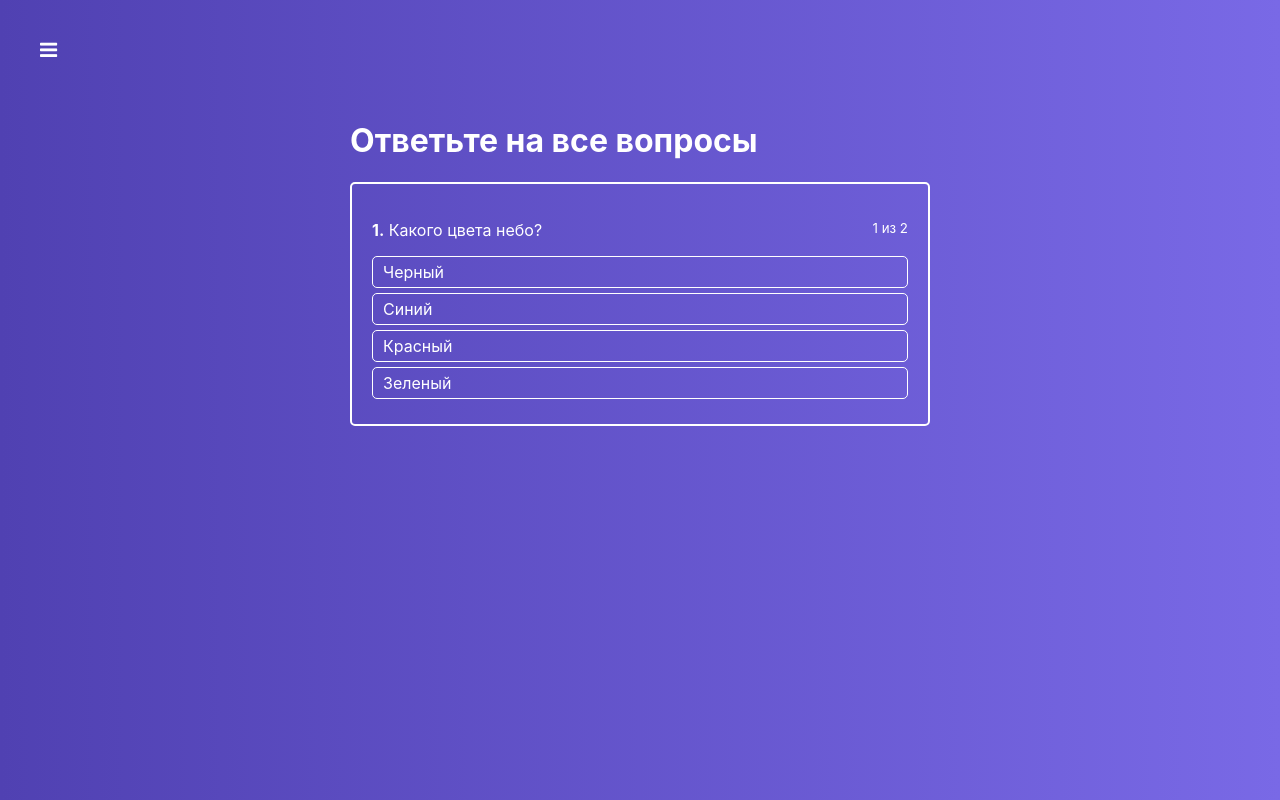
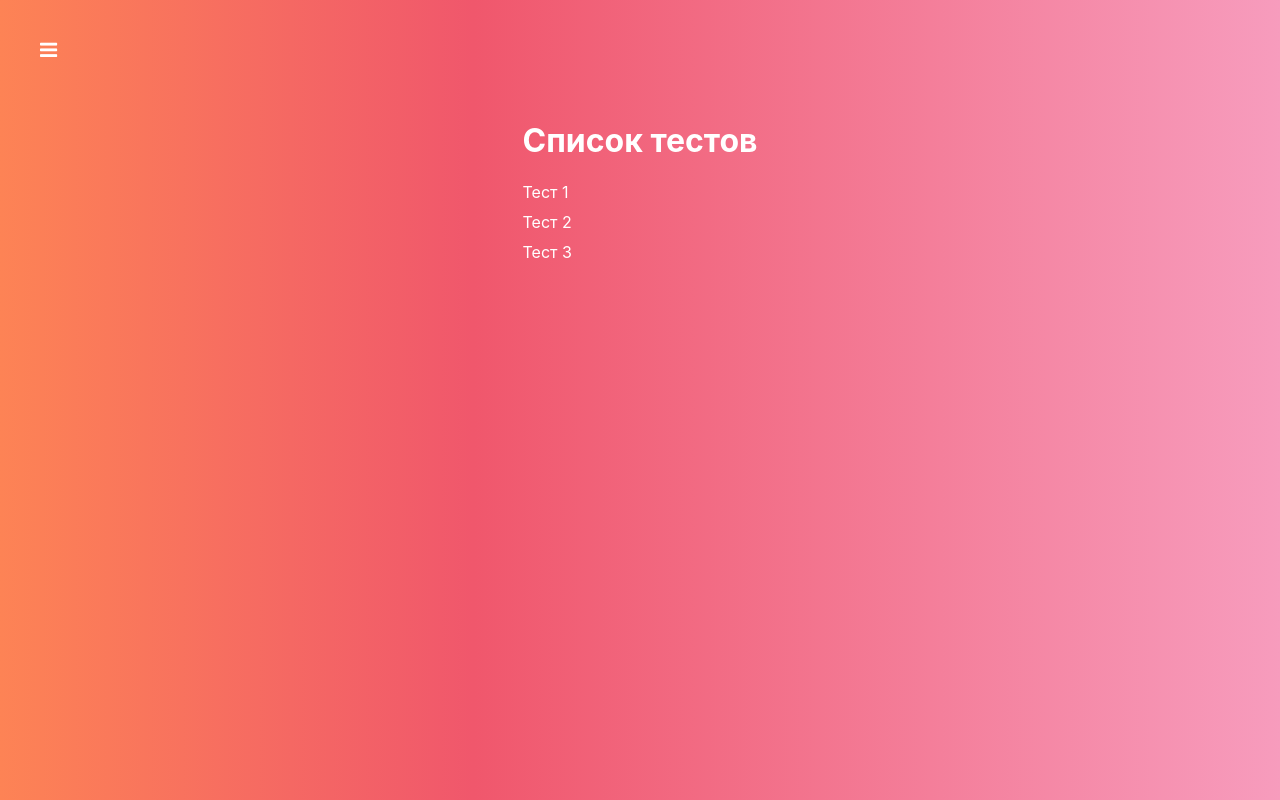
Before and after one commit to tsipherov/quiz, a React (Create React App) app: page / in a window 1280 px wide. Built offline with nearby package versions, Linux system fonts and the light colour scheme.

Commit message:
added routing

```diff
--- a/src/App.js
+++ b/src/App.js
@@ -1,11 +1,20 @@
 import "./App.scss";
 import Layout from "./hoc/Layout/Layout";
-import Quiz from './containers/Quiz/Quiz'
+import { Route, Switch } from "react-router-dom";
+import Quiz from "./containers/Quiz/Quiz";
+import QuizList from "./containers/QuizList/QuizList";
+import Auth from "./containers/Auth/Auth";
+import QuizCreator from "./containers/QuizCreator/QuizCreator";
 
 function App() {
   return (
     <Layout>
-      <Quiz />
+      <Switch>
+        <Route path="/auth" component={Auth} />
+        <Route path="/quiz-creator" component={QuizCreator} />
+        <Route path="/quiz/:id" component={Quiz} />
+        <Route path="/" component={QuizList} />
+      </Switch>
     </Layout>
   );
 }
--- a/src/components/FinishedQuiz/FinishedQuiz.js
+++ b/src/components/FinishedQuiz/FinishedQuiz.js
@@ -1,48 +1,51 @@
-import React from 'react'
-import classes from './FinishedQuiz.module.scss'
-import Button from '../UI/Button/Button'
+import React from "react";
+import classes from "./FinishedQuiz.module.scss";
+import Button from "../UI/Button/Button";
+import { Link } from "react-router-dom";
 
-const FinishedQuiz = props => {
+const FinishedQuiz = (props) => {
   const successCount = Object.keys(props.results).reduce((total, key) => {
-    if (props.results[key] === 'success') {
-      total++
+    if (props.results[key] === "success") {
+      total++;
     }
 
-    return total
-  }, 0)
-
+    return total;
+  }, 0);
 
   return (
     <div className={classes.FinishedQuiz}>
       <ul>
-        { props.quiz.map((quizItem, index) => {
+        {props.quiz.map((quizItem, index) => {
           const cls = [
-            'fa',
-            props.results[quizItem.id] === 'error' ? 'fa-times' : 'fa-check',
-            classes[props.results[quizItem.id]]
-          ]
+            "fa",
+            props.results[quizItem.id] === "error" ? "fa-times" : "fa-check",
+            classes[props.results[quizItem.id]],
+          ];
 
           return (
-            <li
-              key={index}
-            >
+            <li key={index}>
               <strong>{index + 1}</strong>.&nbsp;
               {quizItem.question}
-              <i className={cls.join(' ')} />
+              <i className={cls.join(" ")} />
             </li>
-          )
-
-        }) }
+          );
+        })}
       </ul>
 
-      <p>Правильно {successCount} из {props.quiz.length}</p>
+      <p>
+        Правильно {successCount} из {props.quiz.length}
+      </p>
 
       <div>
-        <Button onClick={props.onRetry} type="primary">Повторить</Button>
-        <Button type="success">Перейти в список тестов</Button>
+        <Button onClick={props.onRetry} type="primary">
+          Повторить
+        </Button>
+        <Link to="/">
+          <Button type="success">Перейти в список тестов</Button>
+        </Link>
       </div>
     </div>
-  )
-}
+  );
+};
 
-export default FinishedQuiz
+export default FinishedQuiz;
--- a/src/components/Navigation/Drawer/Drawer.js
+++ b/src/components/Navigation/Drawer/Drawer.js
@@ -1,41 +1,52 @@
-import React, {Component} from 'react'
-import classes from './Drawer.module.scss'
-import Backdrop from '../../UI/Backdrop/Backdrop'
+import React, { Component } from "react";
+import classes from "./Drawer.module.scss";
+import { NavLink } from "react-router-dom";
+import Backdrop from "../../UI/Backdrop/Backdrop";
 
 const links = [
-  1, 2, 3
-]
+  { to: "/", label: "Список", exact: true },
+  { to: "/auth", label: "Авторизация", exact: false },
+  { to: "/quiz-creator", label: "Создать тест", exact: false },
+];
 
 class Drawer extends Component {
+  clickHandler = () => {
+    this.props.onClose();
+  };
 
   renderLinks() {
     return links.map((link, index) => {
       return (
         <li key={index}>
-          <a>Link {link}</a>
+          <NavLink
+            to={link.to}
+            exact={link.exact}
+            activeClassName={classes.active}
+            onClick={this.clickHandler}
+          >
+            {link.label}
+          </NavLink>
         </li>
-      )
-    })
+      );
+    });
   }
 
   render() {
-    const cls = [classes.Drawer]
+    const cls = [classes.Drawer];
 
     if (!this.props.isOpen) {
-      cls.push(classes.close)
+      cls.push(classes.close);
     }
 
     return (
       <React.Fragment>
-        <nav className={cls.join(' ')}>
-          <ul>
-            { this.renderLinks() }
-          </ul>
+        <nav className={cls.join(" ")}>
+          <ul>{this.renderLinks()}</ul>
         </nav>
-        { this.props.isOpen ? <Backdrop onClick={this.props.onClose} /> : null }
+        {this.props.isOpen ? <Backdrop onClick={this.props.onClose} /> : null}
       </React.Fragment>
-    )
+    );
   }
 }
 
-export default Drawer
+export default Drawer;
--- /dev/null
+++ b/src/containers/Auth/Auth.js
@@ -0,0 +1,11 @@
+import React, {Component} from 'react'
+
+export default class Auth extends Component {
+  render() {
+    return (
+      <div>
+        <h1>Auth</h1>
+      </div>
+    )
+  }
+}
--- a/src/containers/Quiz/Quiz.js
+++ b/src/containers/Quiz/Quiz.js
@@ -1,7 +1,7 @@
-import React, {Component} from 'react'
-import classes from './Quiz.module.scss'
-import ActiveQuiz from '../../components/ActiveQuiz/ActiveQuiz'
-import FinishedQuiz from '../../components/FinishedQuiz/FinishedQuiz'
+import React, { Component } from "react";
+import classes from "./Quiz.module.scss";
+import ActiveQuiz from "../../components/ActiveQuiz/ActiveQuiz";
+import FinishedQuiz from "../../components/FinishedQuiz/FinishedQuiz";
 
 class Quiz extends Component {
   state = {
@@ -11,75 +11,75 @@
     answerState: null, // { [id]: 'success' 'error' }
     quiz: [
       {
-        question: 'Какого цвета небо?',
+        question: "Какого цвета небо?",
         rightAnswerId: 2,
         id: 1,
         answers: [
-          {text: 'Черный', id: 1},
-          {text: 'Синий', id: 2},
-          {text: 'Красный', id: 3},
-          {text: 'Зеленый', id: 4}
-        ]
+          { text: "Черный", id: 1 },
+          { text: "Синий", id: 2 },
+          { text: "Красный", id: 3 },
+          { text: "Зеленый", id: 4 },
+        ],
       },
       {
-        question: 'В каком году основали Санкт-Петербург?',
+        question: "В каком году основали Санкт-Петербург?",
         rightAnswerId: 3,
         id: 2,
         answers: [
-          {text: '1700', id: 1},
-          {text: '1702', id: 2},
-          {text: '1703', id: 3},
-          {text: '1803', id: 4}
-        ]
-      }
-    ]
-  }
+          { text: "1700", id: 1 },
+          { text: "1702", id: 2 },
+          { text: "1703", id: 3 },
+          { text: "1803", id: 4 },
+        ],
+      },
+    ],
+  };
 
-  onAnswerClickHandler = answerId => {
+  onAnswerClickHandler = (answerId) => {
     if (this.state.answerState) {
-      const key = Object.keys(this.state.answerState)[0]
-      if (this.state.answerState[key] === 'success') {
-        return
+      const key = Object.keys(this.state.answerState)[0];
+      if (this.state.answerState[key] === "success") {
+        return;
       }
     }
 
-    const question = this.state.quiz[this.state.activeQuestion]
-    const results = this.state.results
+    const question = this.state.quiz[this.state.activeQuestion];
+    const results = this.state.results;
 
     if (question.rightAnswerId === answerId) {
       if (!results[question.id]) {
-        results[question.id] = 'success'
+        results[question.id] = "success";
       }
 
       this.setState({
-        answerState: {[answerId]: 'success'},
-        results
-      })
+        answerState: { [answerId]: "success" },
+        results,
+      });
 
       const timeout = window.setTimeout(() => {
         if (this.isQuizFinished()) {
           this.setState({
-            isFinished: true
-          })
+            isFinished: true,
+          });
         } else {
           this.setState({
             activeQuestion: this.state.activeQuestion + 1,
-            answerState: null
-          })
+            answerState: null,
+          });
         }
-        window.clearTimeout(timeout)
-      }, 1000)
+        window.clearTimeout(timeout);
+      }, 1000);
     } else {
-      results[question.id] = 'error'
+      results[question.id] = "error";
       this.setState({
-        answerState: {[answerId]: 'error'},
-        results
-      })
+        answerState: { [answerId]: "error" },
+        results,
+      });
     }
-  }
+  };
 
   isQuizFinished() {
-    return this.state.activeQuestion + 1 === this.state.quiz.length
+    return this.state.activeQuestion + 1 === this.state.quiz.length;
   }
 
   retryHandler = () => {
@@ -87,8 +87,12 @@
       activeQuestion: 0,
       answerState: null,
       isFinished: false,
-      results: {}
-    })
+      results: {},
+    });
+  };
+
+  componentDidMount() {
+    console.log("Quiz ID = ", this.props.match.params.id);
   }
 
   render() {
@@ -97,14 +101,14 @@
         <div className={classes.QuizWrapper}>
           <h1>Ответьте на все вопросы</h1>
 
-          {
-            this.state.isFinished
-             ? <FinishedQuiz
+          {this.state.isFinished ? (
+            <FinishedQuiz
               results={this.state.results}
               quiz={this.state.quiz}
               onRetry={this.retryHandler}
             />
-             : <ActiveQuiz
+          ) : (
+            <ActiveQuiz
               answers={this.state.quiz[this.state.activeQuestion].answers}
               question={this.state.quiz[this.state.activeQuestion].question}
               onAnswerClick={this.onAnswerClickHandler}
@@ -112,12 +116,11 @@
               answerNumber={this.state.activeQuestion + 1}
               state={this.state.answerState}
             />
-          }
+          )}
         </div>
       </div>
-    )
+    );
   }
 }
 
-
-export default Quiz
+export default Quiz;
--- /dev/null
+++ b/src/containers/QuizCreator/QuizCreator.js
@@ -0,0 +1,11 @@
+import React, {Component} from 'react'
+
+export default class QuizCreator extends Component {
+  render() {
+    return (
+      <div>
+        <h1>Quiz Creator</h1>
+      </div>
+    )
+  }
+}
--- /dev/null
+++ b/src/containers/QuizList/QuizList.js
@@ -0,0 +1,27 @@
+import React, { Component } from "react";
+import classes from "./QuizList.module.scss";
+import { NavLink } from "react-router-dom";
+
+export default class QuizList extends Component {
+  renderQuizes() {
+    return [1, 2, 3].map((quiz, index) => {
+      return (
+        <li key={index}>
+          <NavLink to={"/quiz/" + quiz}>Тест {quiz}</NavLink>
+        </li>
+      );
+    });
+  }
+
+  render() {
+    return (
+      <div className={classes.QuizList}>
+        <div>
+          <h1>Список тестов</h1>
+
+          <ul>{this.renderQuizes()}</ul>
+        </div>
+      </div>
+    );
+  }
+}
--- /dev/null
+++ b/src/containers/QuizList/QuizList.module.scss
@@ -0,0 +1,31 @@
+.QuizList {
+  display: flex;
+  justify-content: center;
+  padding-top: 100px;
+  flex-grow: 1;
+  width: 100%;
+  background: linear-gradient(90deg, #fd8355 0%, #f0576c 37%, #f79cbd 100%);
+}
+
+.QuizList h1 {
+  color: #fff;
+}
+
+.QuizList ul {
+  list-style: none;
+  margin: 0;
+  padding: 0;
+}
+
+.QuizList li {
+  margin-bottom: 10px;
+}
+
+.QuizList li a {
+  text-decoration: none;
+  color: #fff;
+}
+
+.QuizList li a:hover {
+  color: #363f54;
+}
--- a/src/index.js
+++ b/src/index.js
@@ -2,10 +2,11 @@
 import ReactDOM from "react-dom";
 import "./index.scss";
 import App from "./App";
+import { BrowserRouter } from "react-router-dom";
 
 ReactDOM.render(
-  <React.StrictMode>
+  <BrowserRouter>
     <App />
-  </React.StrictMode>,
+  </BrowserRouter>,
   document.getElementById("root")
 );
```
Lines whose indentation alone changed are shown as unchanged.
